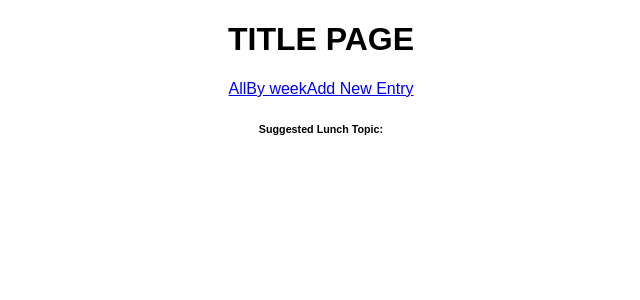
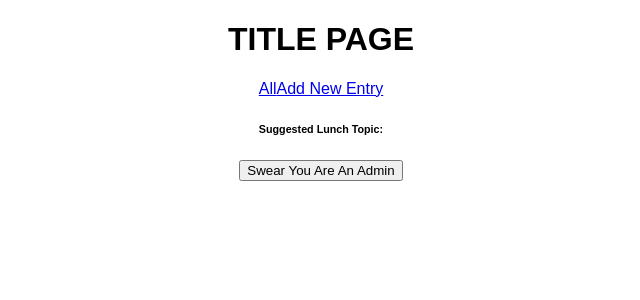
Before and after one commit to butterfly13/Project3-FrontEnd, a React (Create React App) app in the folder squad-diary/: page /5b463c0cd3af23f8ef66d953 in a window 1280 px wide. Shown: the top 300 px of the page, without its empty margins (319-959 px from the left). Built offline with nearby package versions, Linux system fonts and the light colour scheme; no server answers.

Commit message:
added admin conditionals

```diff
--- a/squad-diary/src/App.js
+++ b/squad-diary/src/App.js
@@ -14,7 +14,8 @@ class App extends Component {
     super();
     this.state = {
       entries: [],
-      topic: []
+      topic: [],
+      admin: null
     };
 
     if (window.location.origin === "http://localhost:3000") {
@@ -23,12 +24,16 @@ class App extends Component {
       this.origin = "https://murmuring-badlands-90875.herokuapp.com";
     }
   }
+  onClickAdmin = e => {
+    e.preventDefault();
+    this.state.admin = true;
+    console.log(this.state.admin);
+  };
   getEntries = () => {
     axios
       .get(`${this.origin}/entry`)
       .then(results => {
         this.setState({ entries: results.data });
-        console.log(results.data);
       })
       .catch(err => {
         console.log(err);
@@ -37,28 +42,25 @@ class App extends Component {
   componentDidMount() {
     this.getEntries();
     this.getLunchTopic();
+    console.log(this.state.admin);
   }
   getLunchTopic = () => {
     axios
       .get(`${this.origin}`)
       .then(results => {
         this.setState({ topic: results.data });
-        console.log(results.data);
       })
       .catch(err => {
         console.log(err);
       });
   };
   render() {
-    console.log(this.state);
-
     return (
       <div className="App">
         <header>
           <h1>TITLE PAGE</h1>
           <nav>
             <Link to="/entry">All</Link>
-            <Link to="/entry/:weekNumber">By week</Link>
             <Link to="/newEntry">Add New Entry</Link>
           </nav>
         </header>
@@ -70,6 +72,7 @@ class App extends Component {
               return (
                 <ShowListAll
                   entries={this.state.entries}
+                  admin={this.state.admin}
                   getEntries={this.getEntries}
                   {...routerParams}
                 />
@@ -83,6 +86,7 @@ class App extends Component {
               return (
                 <ShowListWeek
                   entries={this.state.entries}
+                  admin={this.state.admin}
                   getEntries={this.getEntries}
                   {...routerParams}
                 />
@@ -115,6 +119,14 @@ class App extends Component {
               );
             }}
           />
+          <Route
+            path="/5b463c0cd3af23f8ef66d953"
+            render={routerParams => {
+              return (
+                <ShowAdmin onClickAdmin={this.onClickAdmin} {...routerParams} />
+              );
+            }}
+          />
         </main>
       </div>
     );
--- a/squad-diary/src/ShowAdmin/ShowAdmin.js
+++ b/squad-diary/src/ShowAdmin/ShowAdmin.js
@@ -1,10 +1,21 @@
-import React, { Component } from 'react';
-
+import React, { Component } from "react";
+import { Redirect } from "react-router-dom";
 class ShowAdmin extends Component {
+  redirectToTarget = () => {
+    this.props.history.push(`/entry`);
+  };
+  onClick = e => {
+    this.props.onClickAdmin(e);
+    this.redirectToTarget();
+  };
   render() {
     return (
       <div>
-        <h1>ShowAdmin</h1>
+        <input
+          onClick={this.onClick}
+          type="button"
+          value="Swear You Are An Admin"
+        />
       </div>
     );
   }
--- a/squad-diary/src/ShowListAll/ShowListAll.js
+++ b/squad-diary/src/ShowListAll/ShowListAll.js
@@ -5,12 +5,26 @@ class ShowListAll extends Component {
   render() {
     console.log(this.props);
     let entries = this.props.entries.map(entry => {
-      return (
-        <li>
-          <Link to={`/entry/${entry.weekNumber}`}>Week {entry.weekNumber}</Link>
-          <h3>{entry.content}</h3>
-        </li>
-      );
+      if (this.props.admin) {
+        return (
+          <li>
+            <Link to={`/entry/${entry.weekNumber}`}>
+              Week {entry.weekNumber}
+            </Link>
+            <h3>{entry.content}</h3>
+            <button type="submit">Delete</button>
+          </li>
+        );
+      } else {
+        return (
+          <li>
+            <Link to={`/entry/${entry.weekNumber}`}>
+              Week {entry.weekNumber}
+            </Link>
+            <h3>{entry.content}</h3>
+          </li>
+        );
+      }
     });
     return (
       <div>
--- a/squad-diary/src/ShowListWeek/ShowListWeek.js
+++ b/squad-diary/src/ShowListWeek/ShowListWeek.js
@@ -25,7 +25,16 @@ class ShowListWeek extends Component {
   };
   render() {
     let week = this.state.weekEntries.map(entry => {
-      return <div>{entry.content}</div>;
+      if (this.props.admin) {
+        return (
+          <div>
+            {entry.content}
+            <button type="submit">Delete</button>
+          </div>
+        );
+      } else {
+        return <div>{entry.content}</div>;
+      }
     });
     return (
       <div>
--- /dev/null
+++ b/squad-diary/src/html.html
@@ -0,0 +1 @@
+<button type="submit">Delete</button>
```
